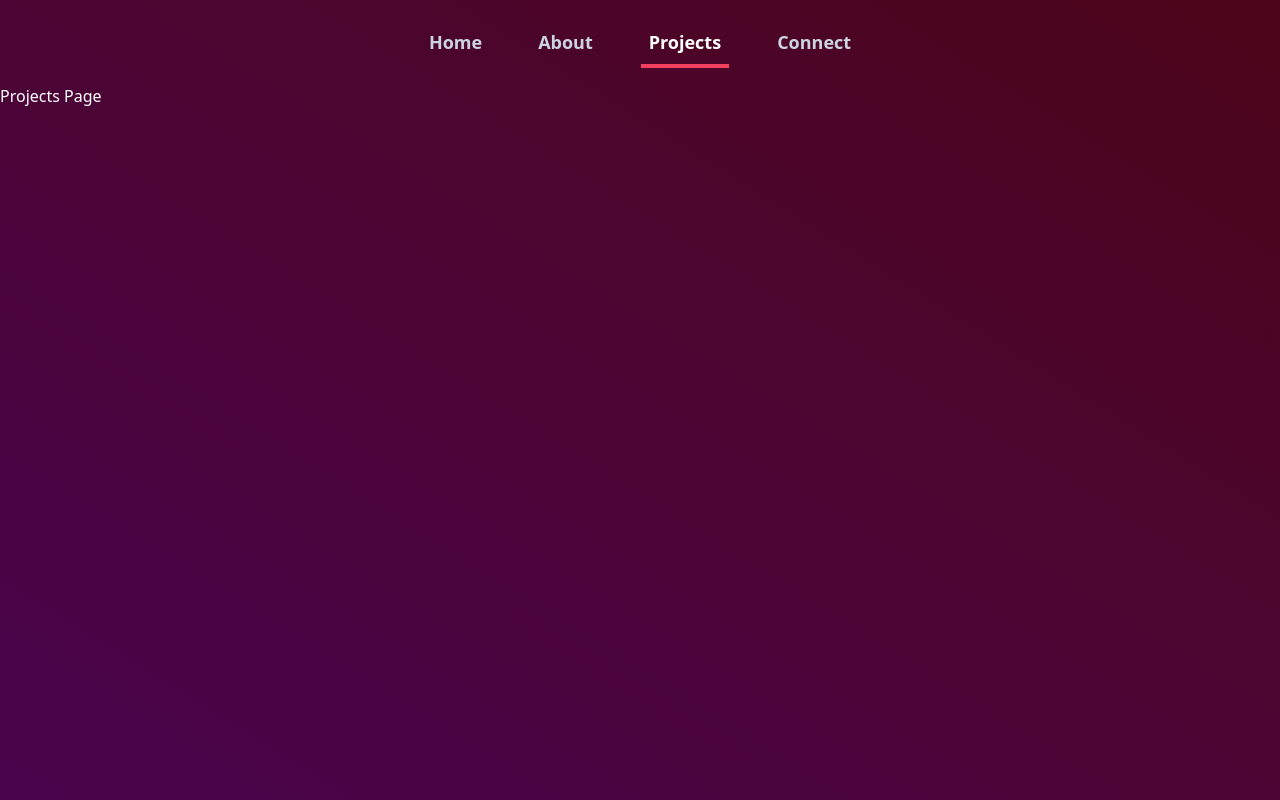
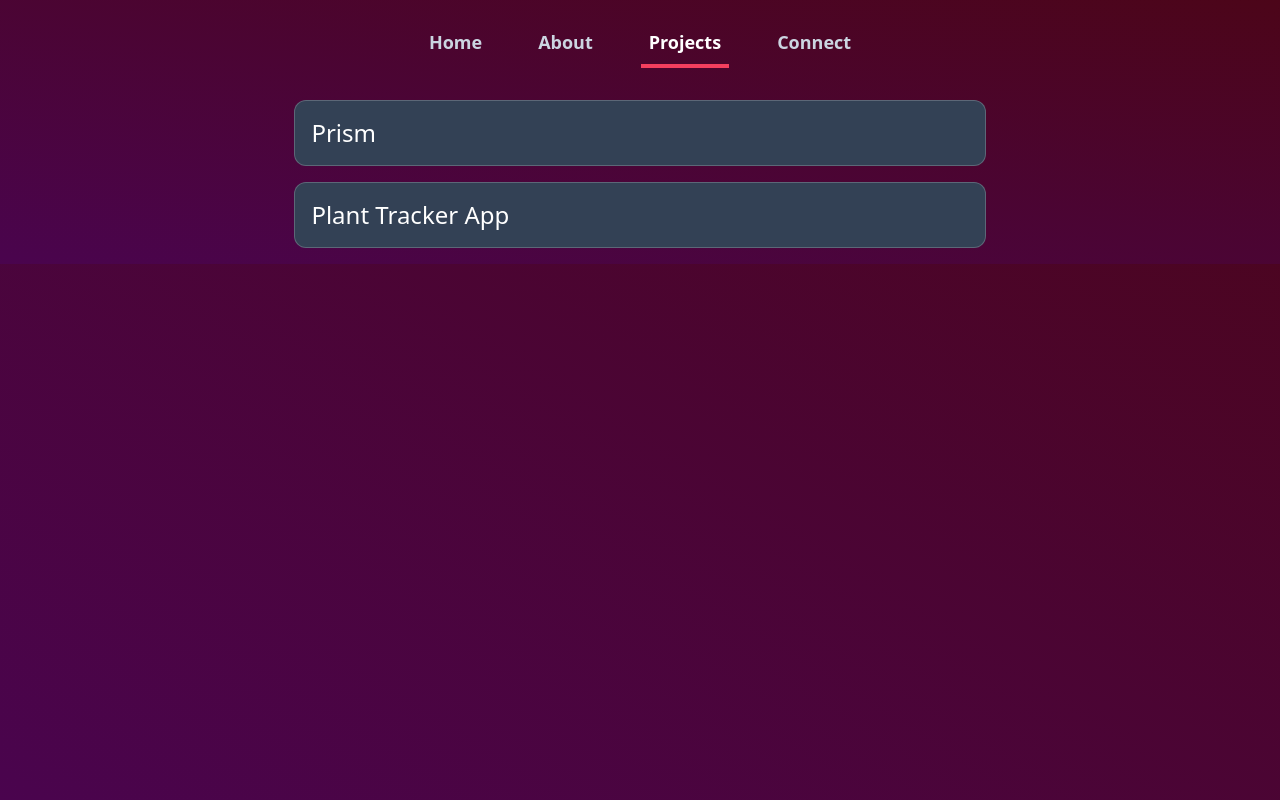
Before and after one commit to marichardson137/PersonalWebsite, a React (Vite) app: page /projects in a window 1280 px wide. Built offline with nearby package versions, Linux system fonts and the light colour scheme.

Commit message:
[Save] last save before re-work

```diff
--- a/src/App.jsx
+++ b/src/App.jsx
@@ -6,9 +6,11 @@ import {
 
 import { HeaderLink } from "./components/Interactive";
 
+import { useState, useEffect } from 'react';
+
 function App() {
   return (
-    <div className="w-full h-full overscroll-none">
+    <div className="relative w-full h-full overscroll-none">
         <Header/>
         <Outlet/>
     </div>
--- /dev/null
+++ b/src/components/Information.jsx
@@ -0,0 +1,10 @@
+
+export const ProjectCard = ({ title, description, technologies, link, imageUrl }) => {
+  return (
+    <div className="w-[90%] bg-slate-700 flex flex-col p-4 rounded-xl border border-white/20 text-white">
+        <div className="w-full flex text-2xl">
+            {title}
+        </div>
+    </div>
+  );
+};
--- a/src/index.css
+++ b/src/index.css
@@ -2,14 +2,9 @@
 @tailwind components;
 @tailwind utilities;
 
+html,
 body {
-  width: 100vw;
-  min-height: 100vh;
-  min-width: 350px;
+  min-height: 100%;
+  @apply bg-rose-950;
   @apply bg-gradient-to-tr from-fuchsia-950 to-rose-950;
 }
-
-body > div {
-  width: 100%;
-  height: 100%;
-}
--- a/src/pages/About.jsx
+++ b/src/pages/About.jsx
@@ -8,10 +8,10 @@ export default function About() {
         <div className="w-full h-full mb-10">
             <div className="w-full p-4 gap-4 flex flex-col justify-center items-center overflow-hidden max-w-[800px] mx-auto">
                 <div className="p-2 z-10 flex flex-col items-center sm:items-start text-2xl sm:text-3xl lg:text-4xl">
-                    <h1 className="font-semibold lg:py-2 text-slate-100 text-4xl sm:text-5xl lg:text-6xl">
+                    <h1 className="font-semibold lg:py-2 text-slate-100 text-3xl sm:text-4xl lg:text-5xl">
                         Quick introduction
                     </h1>
-                    <p className="mt-4 text-slate-300 text-lg sm:text-xl md:text-2xl text-center sm:text-left">
+                    <p className="mt-4 text-slate-300 text-lg sm:text-lg md:text-xl text-center sm:text-left">
                         I'm a <span className="text-slate-200 font-semibold">Software Engineer</span> and recent graduate from <span className="text-slate-200 font-semibold">North Carolina State University</span>.
                         I love to <span className="text-slate-200 font-semibold">build</span> things- skate ramps, quadcopters, cat trees- you name it. For me, <span className="text-slate-200 font-semibold">computer programming </span>
                         has always been the most <span className="text-slate-200 font-semibold">accessible</span> way to build out my next project and share it with others. I'm a big supporter of free and <Link to="https://www.blender.org/about/" target="_blank" rel="noopener noreferrer" className="underline hover:text-slate-200 hover:no-underline transition-all duration-300">open source</Link> software
@@ -20,7 +20,7 @@ export default function About() {
                     </p>
                 </div>
                 <div className="p-2 z-10 flex flex-col items-center sm:items-start text-2xl sm:text-3xl lg:text-4xl">
-                    <h1 className="font-semibold lg:py-2 text-slate-100 text-4xl sm:text-5xl lg:text-6xl">
+                    <h1 className="font-semibold lg:py-2 text-slate-100 text-3xl sm:text-4xl lg:text-5xl">
                         My Journey
                     </h1>
 
--- a/src/pages/Projects.jsx
+++ b/src/pages/Projects.jsx
@@ -1,7 +1,37 @@
+import { ProjectCard } from "../components/Information"
+
 export default function Projects() {
+    const projects = [
+        {
+          title: 'Prism',
+          description: 'A personal portfolio website to showcase my projects and skills.',
+          technologies: ['C/C++', 'JavaScript', 'WASM', 'Raylib'],
+          link: 'https://www.example.com',
+          imageUrl: 'https://via.placeholder.com/400',
+        },
+        {
+          title: 'Plant Tracker App',
+          description: 'An app to track the growth and health of various plants.',
+          technologies: ['React', 'Node.js', 'MongoDB'],
+          link: 'https://www.example.com',
+          imageUrl: 'https://via.placeholder.com/400',
+        },
+    ];
+
     return (
-        <div className="w-full h-full m-auto text-white">
-            Projects Page
+        <div className="w-full h-full m-auto p-4 max-w-[800px]">
+            <div className="flex flex-col gap-4 justify-center items-center">
+                {projects.map((project, index) => (
+                    <ProjectCard
+                    key={index}
+                    title={project.title}
+                    description={project.description}
+                    technologies={project.technologies}
+                    link={project.link}
+                    imageUrl={project.imageUrl}
+                    />
+                ))}
+            </div>
         </div>
     )
 }
```
Also changed, not shown: inspo/Screenshot 2024-11-27 at 12.56.25 PM.png (added), inspo/Screenshot 2024-11-27 at 12.57.09 PM.png (added).
